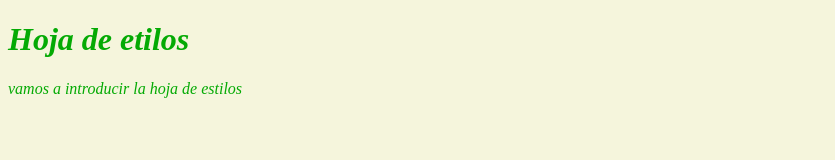
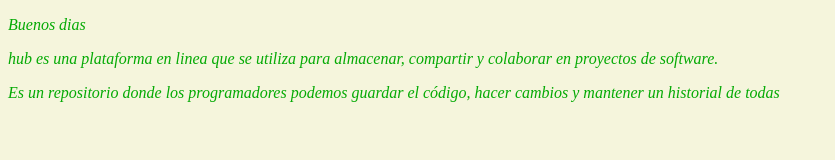
Before and after one commit to ArgenisMH/edifp, a plain HTML site: page index.html in a window 1280 px wide. Shown: the whole page, without its empty margins (0-835 px from the left). Drawn offline with Linux system fonts and the light colour scheme.

Commit message:
nueva actualización index.html 15/11/2024

```diff
--- a/index.html
+++ b/index.html
@@ -6,7 +6,8 @@
     <link href="css/estilos.css" rel="stylesheet" type="text/css"
 </head>
 <body>
-    <h1>Hoja de etilos</h1>
-    <p>vamos a introducir la hoja de estilos</p>
+    <p>Buenos dias</p>
+    <p>hub es una plataforma en linea que se utiliza para almacenar, compartir y colaborar en proyectos de software.</p>
+    <p>Es un repositorio donde los programadores podemos guardar el código, hacer cambios y mantener un historial de todas</p>
 </body>
 </html>
```
